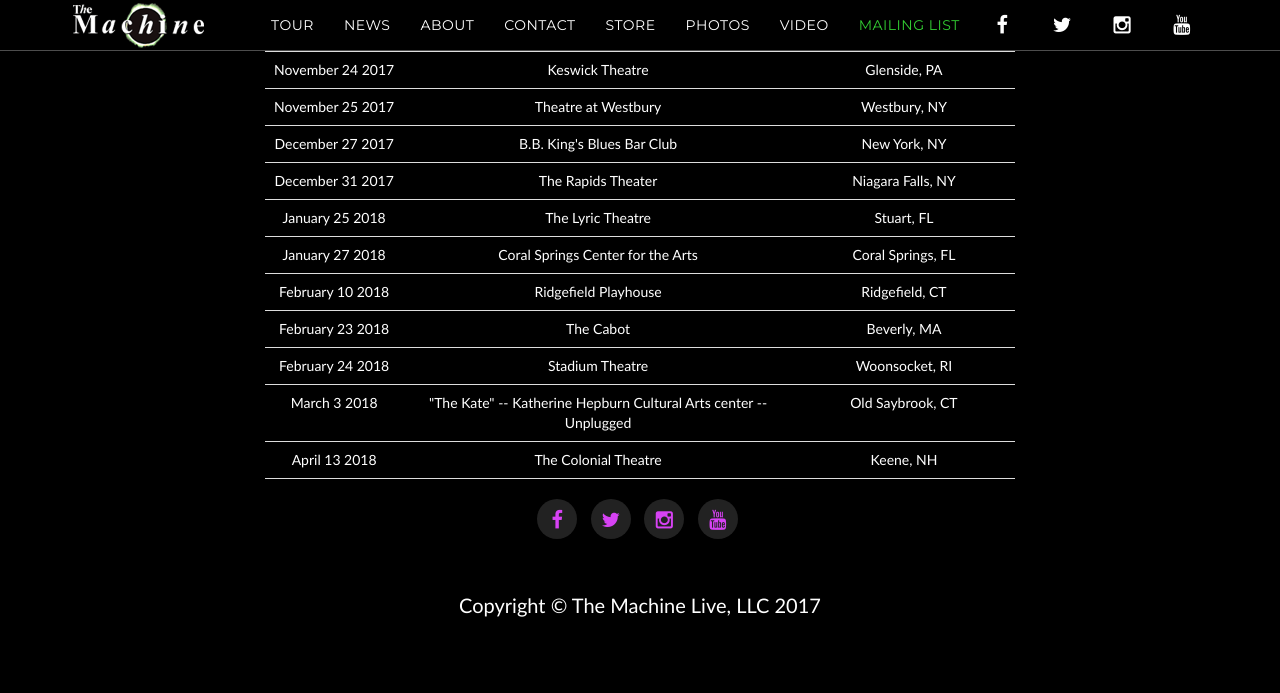
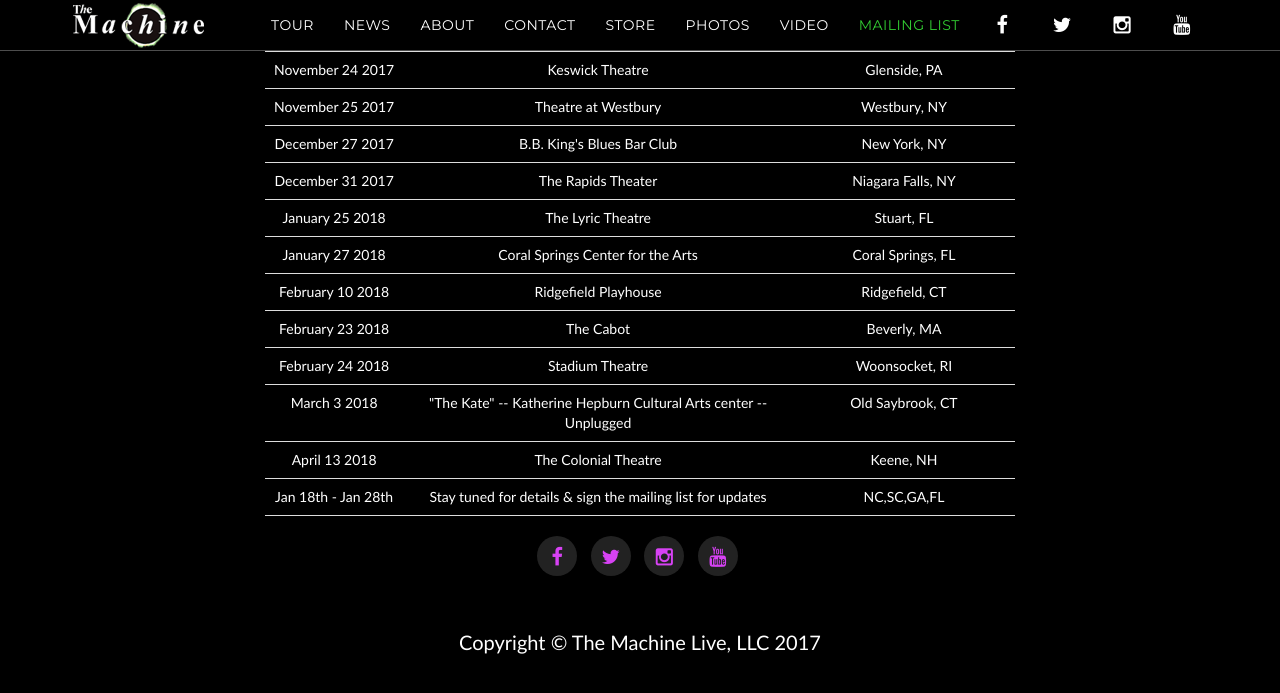
Before and after one commit to machineweb/machineweb.github.io, a Jekyll site: the page built from tourarchive/index.html, in a window 1280 px wide and 900 px high, scrolled down 27915 px. Shown: the top 693 px of the window. Built offline with Jekyll 4.4.1, drawn with Linux system fonts in a browser that asks for light colours.

Commit message:
New tour item

```diff
--- a/_data/tour.yml
+++ b/_data/tour.yml
@@ -3216,3 +3216,12 @@
     tickets-url: "http://thecolonial.org/events/"
     rsvp-url: "https://www.facebook.com/events/1925798574341216/?context=create&previousaction=create&ref=5&page_id_source=56922104274&sid_create=3563533409&action_history=[%7B%22surface%22%3A%22create_dialog%22%2C%22mechanism%22%3A%22page_create_dialog%22%2C%22extra_data%22%3A[]%7D]&has_source=1"
     order: "1523595600000"
+
+
+  - date: "Jan 18th  -  Jan 28th"
+    venue: "Stay tuned for details & sign the mailing list for updates"
+    venue-url: ""
+    location: "NC,SC,GA,FL"
+    tickets-url: ""
+    rsvp-url: ""
+    order: "NaN"
```
